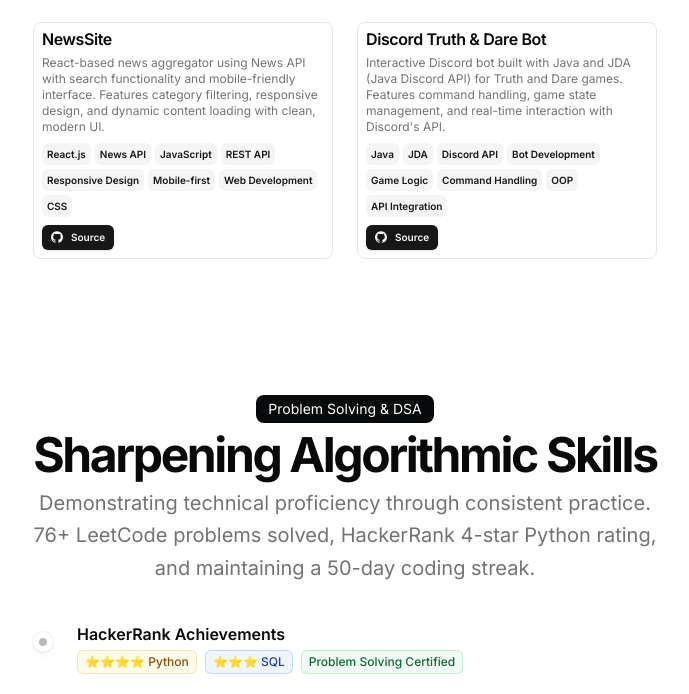
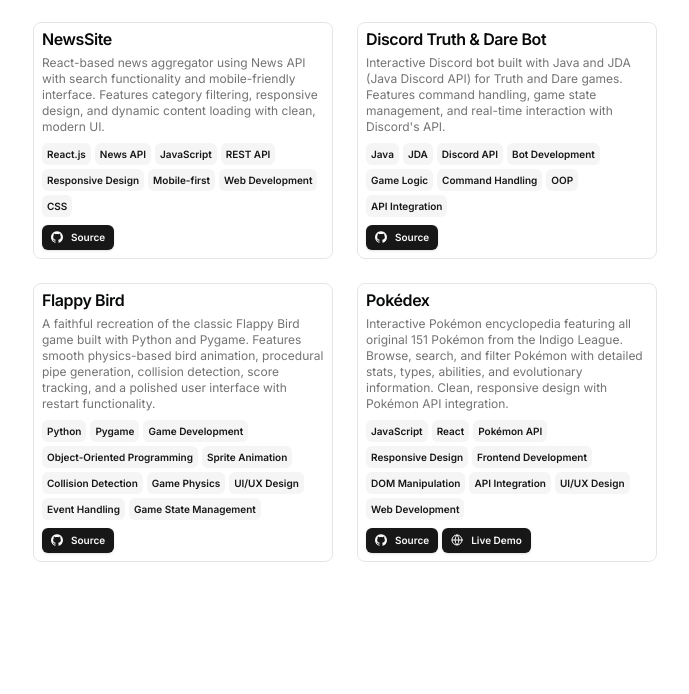
Before and after one commit to kiinshuk/online, a Next.js app: page / in a window 1280 px wide. Shown: the part 1294-1988 px from the top of the page, without its empty margins (295-984 px from the left). Built offline with nearby package versions, Linux system fonts and the light colour scheme.

Commit message:
resume updated

```diff
--- a/src/data/resume.tsx
+++ b/src/data/resume.tsx
@@ -30,7 +30,9 @@
     "Java",
     "Numpy",
     "Pandas",
-    "MongoDB"
+    "MongoDB",
+    "JavaScript",
+    "Pygame"
 
   ],
   navbar: [
@@ -209,6 +211,65 @@
     image: "",
     video: "",
   },
+ {
+  title: "Flappy Bird",
+  href: "https://github.com/kiinshuk/flappybird",
+  active: true,
+  description: "A faithful recreation of the classic Flappy Bird game built with Python and Pygame. Features smooth physics-based bird animation, procedural pipe generation, collision detection, score tracking, and a polished user interface with restart functionality.",
+  technologies: [
+    "Python",
+    "Pygame",
+    "Game Development",
+    "Object-Oriented Programming",
+    "Sprite Animation",
+    "Collision Detection",
+    "Game Physics",
+    "UI/UX Design",
+    "Event Handling",
+    "Game State Management",
+  ],
+  links: [
+    {
+      type: "Source",
+      href: "https://github.com/kiinshuk/flappybird",
+      icon: <Icons.github className="size-3" />,
+    },
+  ],
+  image: "",
+  video: "",
+},
+{
+  title: "Pokédex",
+  href: "https://kiinshuk.github.io/Pokemonsite/",
+  active: true,
+  description: "Interactive Pokémon encyclopedia featuring all original 151 Pokémon from the Indigo League. Browse, search, and filter Pokémon with detailed stats, types, abilities, and evolutionary information. Clean, responsive design with Pokémon API integration.",
+  technologies: [
+    "JavaScript",
+    "React",
+    "Pokémon API",
+    "Responsive Design",
+    "Frontend Development",
+    "DOM Manipulation",
+    "API Integration",
+    "UI/UX Design",
+    "Web Development",
+  ],
+  links: [
+    {
+      type: "Source",
+      href: "https://github.com/kiinshuk/Pokemonsite",
+      icon: <Icons.github className="size-3" />,
+    },
+    {
+      type: "Live Demo",
+      href: "https://kiinshuk.github.io/Pokemonsite/",
+      icon: <Icons.globe className="size-3" />,
+    },
+  ],
+  image: "",
+  video: "",
+}
+
 
 ],
  hackathons: [
```
